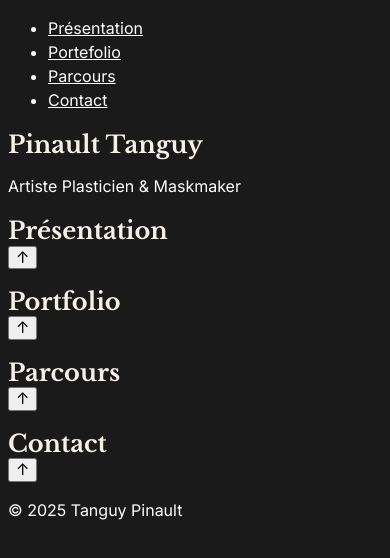
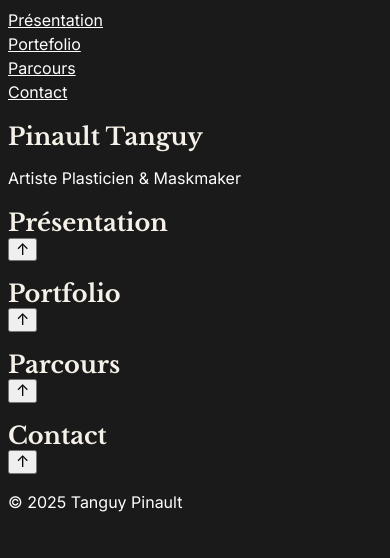
Before and after one commit to ValentinDuteil/tanguypinault, a SvelteKit app: page / in a window 390 px wide. Shown: the top 558 px of the page. Built offline with nearby package versions, Linux system fonts and the light colour scheme.

Commit message:
creation des pages css pour chaque parties, début du travail css sur la nav en mobile first

```diff
--- a/src/styles/global.css
+++ b/src/styles/global.css
@@ -13,6 +13,12 @@ body {
   color: var(--white);
 }
 
+ul {
+  list-style: none;
+  padding: 0;
+  margin: 0;
+}
+
 h1, h2 {
   font-family: 'Libre Baskerville', serif;
   color: var(--beige-light);
--- /dev/null
+++ b/src/styles/nav.css
@@ -0,0 +1,44 @@
+/* Header mobile first */
+header {
+  position: fixed;
+  top: 0;
+  width: 100%;
+  background: var(--dark);
+  z-index: 100;
+  padding: 1rem;
+}
+
+nav {
+  display: flex;
+  justify-content: flex-end;
+}
+
+.burger {
+  background: none;
+  border: none;
+  color: var(--beige-light);
+  font-size: 2rem;
+  cursor: pointer;
+}
+
+/* Menu caché par défaut sur mobile */
+nav ul {
+  position: fixed;
+  top: 0;
+  right: -100%;
+  width: 70%;
+  height: 100vh;
+  background: var(--dark);
+  display: flex;
+  flex-direction: column;
+  justify-content: center;
+  align-items: center;
+  gap: 2rem;
+  transition: right 0.3s ease;
+}
+
+nav ul a {
+  color: var(--beige-light);
+  text-decoration: none;
+  font-size: 1.5rem;
+}
```
Also changed, not shown: src/styles/course.css (added), src/styles/footer.css (added), src/styles/formular.css (added), src/styles/hero.css (added), src/styles/portfolio.css (added), src/styles/profile.css (added).
